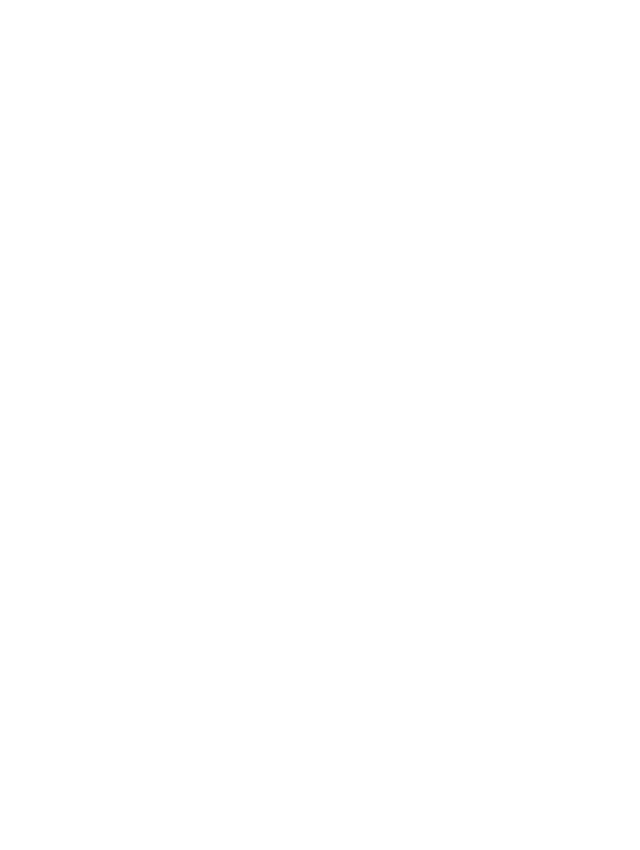
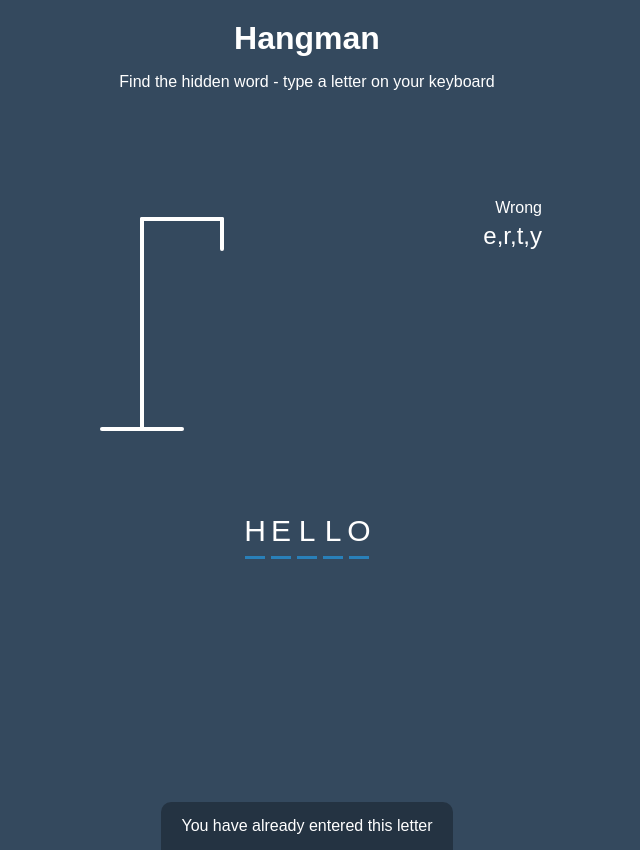
Before and after one commit to raraymond/20vanillajsprojects, a plain HTML site: page 07_hangman/index.html in a window 1280 px wide. Shown: the whole page, without its empty margins (333-973 px from the left). Before the commit the page ends 800 px from the top, so only its background shows below. Drawn offline with Linux system fonts and the light colour scheme.

Commit message:
added html and css for hangman game need to add js

```diff
--- a/07_hangman/index.html
+++ b/07_hangman/index.html
@@ -9,6 +9,58 @@
 </head>
 
 <body>
+    <h1>Hangman</h1>
+    <p>Find the hidden word - type a letter on your keyboard</p>
+    <div class="game-container">
+        <svg height="250" width="200" class="figure-container">
+          <!-- Rod -->
+          <line x1="60" y1="20" x2="140" y2="20"/>
+          <line x1="140" y1="20" x2="140" y2="50"/>
+          <line x1="60" y1="20" x2="60" y2="230"/>
+          <line x1="20" y1="230" x2="100" y2="230"/>
+
+          <!-- Head -->
+          <circle cx="140" cy="70" r="20" class="figure-part"/>
+
+          <!-- body  -->
+          <line x1="140" y1="90" x2="140" y2="150" class="figure-part"/>
+
+          <!-- Arms  -->
+          <line x1="140" y1="120" x2="120" y2="100" class="figure-part"/>
+          <line x1="140" y1="120" x2="160" y2="100" class="figure-part"/>
+
+          <!-- legs  -->
+          <line x1="140" y1="150" x2="120" y2="180" class="figure-part"/>
+          <line x1="140" y1="150" x2="160" y2="180" class="figure-part"/>
+        </svg>
+
+        <div class="wrong-letters-container">
+            <div class="" id="wrong-letters">
+                <p>Wrong</p>
+                <span>e,r,t,y</span>
+            </div>
+        </div>
+
+        <div class="word" id="word">
+            <div class="letter">H</div>
+            <div class="letter">E</div>
+            <div class="letter">L</div>
+            <div class="letter">L</div>
+            <div class="letter">O</div>
+        </div>
+    </div>
+
+    <!-- container for final message -->
+    <div class="popup-container" id="popup-container">
+        <div class="popup">
+            <h2 id="final-message">You Have Won</h2>
+            <button id="play-button">Play Again</button>
+        </div>
+    </div>
+
+    <div class="notification-container" id="notification-container">
+        <p>You have already entered this letter</p>
+    </div>
     <script src="script.js"></script>
 </body>
 
--- a/07_hangman/style.css
+++ b/07_hangman/style.css
@@ -0,0 +1,127 @@
+body {
+    background-color: #34495e;
+    color: #fff;
+    font-family: Arial, Helvetica, sans-serif;
+    display: flex;
+    flex-direction: column;
+    align-items: center;
+    height: 80vh;
+    margin: 0;
+    overflow: hidden;
+}
+
+h1 {
+    margin: 20px 0 0;
+}
+
+.game-container {
+    padding: 20px 30px;
+    position: relative;
+    margin: auto;
+    height: 350px;
+    width: 450px;
+}
+
+.figure-container {
+    fill: transparent;
+    stroke: #fff;
+    stroke-width: 4px;
+    stroke-linecap: round;
+}
+
+.figure-part {
+    display: none;
+}
+
+.wrong-letters-container {
+    position: absolute;
+    top: 20px;
+    right: 20px;
+    display: flex;
+    flex-direction: column;
+    text-align: right;
+}
+
+.wrong-letters-container p {
+    margin: 0 0 5px;
+}
+
+.wrong-letters-container span {
+    font-size: 24px;
+}
+
+.word {
+    display: flex;
+    position: absolute;
+    bottom: 10px;
+    left: 50%;
+    transform: translateX(-50%);
+}
+
+.letter {
+    border-bottom: 3px solid #2980b9;
+    display: inline-flex;
+    font-size: 30px;
+    align-items: center;
+    justify-content: center;
+    margin: 0 3px;
+    height: 50px;
+    width: 20px;
+}
+
+.popup-container {
+    background-color: rgba(0, 0, 0, 0.3);
+    position: fixed;
+    top: 0;
+    bottom: 0;
+    left: 0;
+    right: 0;
+    /* display: flex; */
+    display: none;
+    align-items: center;
+    justify-content: center;
+}
+
+.popup {
+    background: #2980b9;
+    border-radius: 5px;
+    box-shadow: 0 15px 10px 3px rgba(0, 0, 0, 0.1);
+    padding: 20px;
+    text-align: center;
+}
+
+.popup button {
+    cursor: pointer;
+    background-color: #fff;
+    color: #2980b9;
+    border: 0;
+    margin-top: 20px;
+    padding: 12px 20px;
+    font-size: 16px;
+    border-radius: 5px;
+}
+
+.popup button:active {
+    transform: scale(0.98);
+}
+
+.popup button:focus {
+    outline: 0;
+}
+
+.notification-container {
+    background-color: rgba(0, 0, 0, 0.3);
+    border-radius: 10px 10px 0 0;
+    padding: 15px 20px;
+    position: absolute;
+    bottom: -50px;
+    transition: transform 0.3s ease-in-out;
+}
+
+.notification-container p {
+    margin: 0;
+}
+
+.notification-container.show {
+    transform: translateY(-50px)
+}
```
